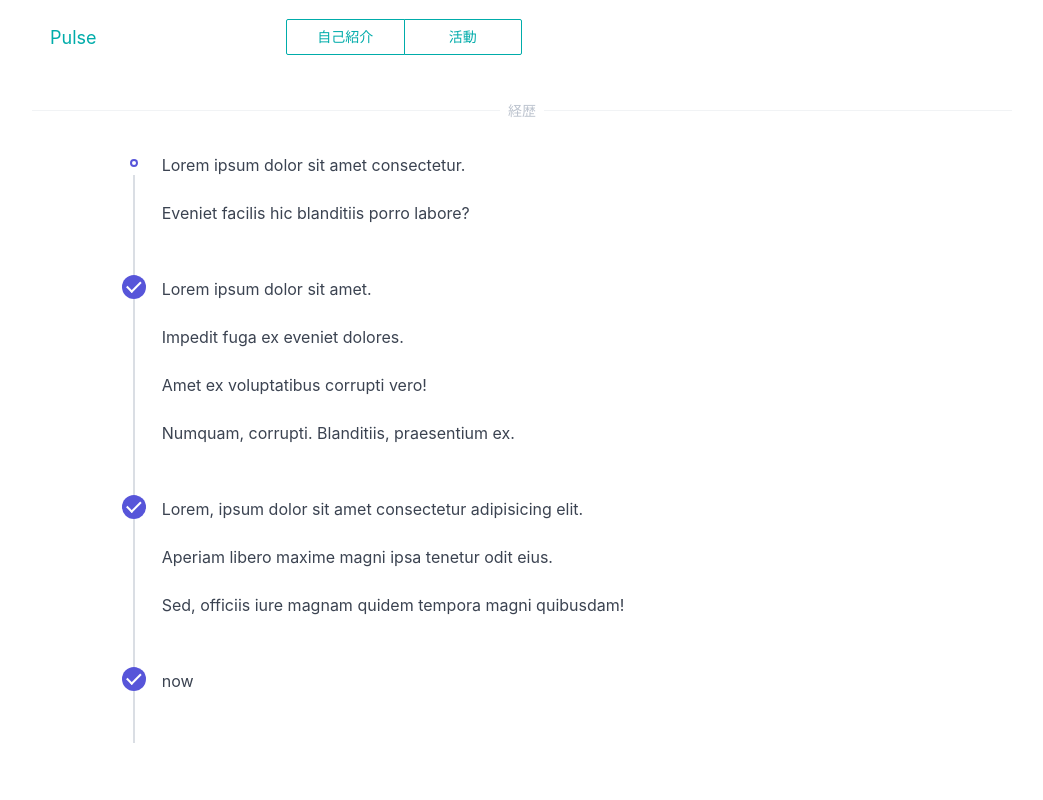
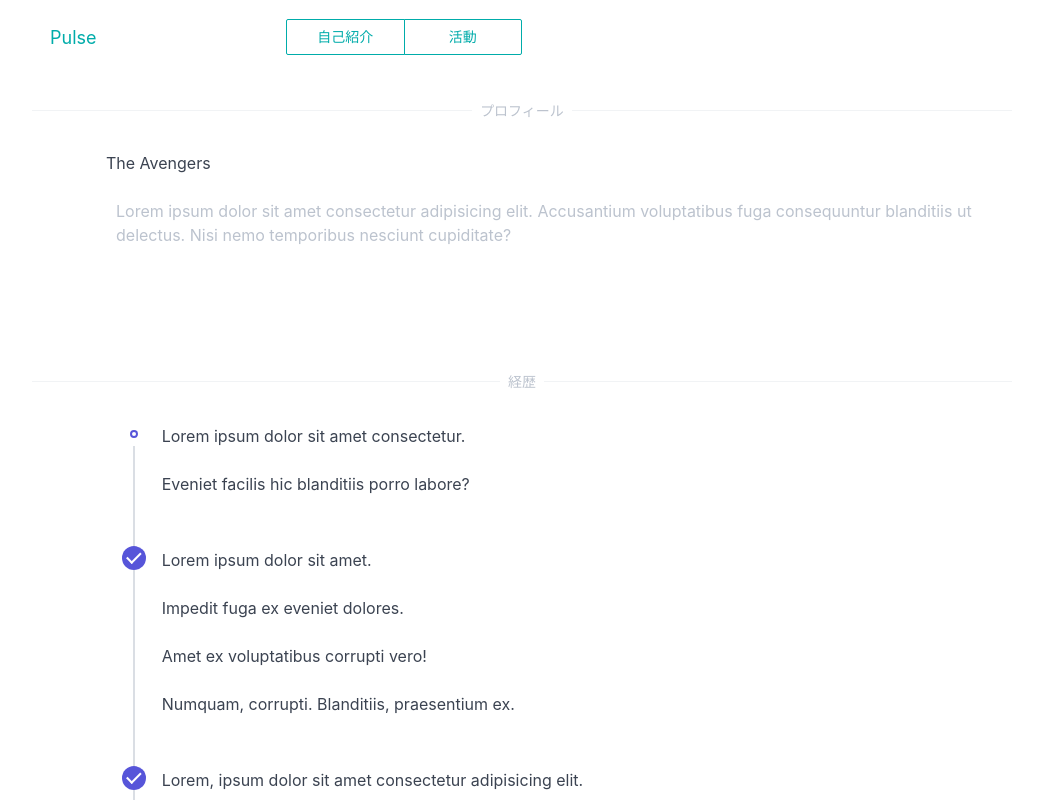
Before and after one commit to ne-peer/pulse, a Nuxt app: page /introduction in a window 1280 px wide. Shown: the top 800 px of the page, without its empty margins (118-1161 px from the left). Built offline with nearby package versions, Linux system fonts and the light colour scheme.

Commit message:
[add] create Profile component

```diff
--- /dev/null
+++ b/components/Profile.vue
@@ -0,0 +1,17 @@
+<template>
+  <section>
+    <div class="tile">
+      <div class="tile-icon">
+        <div class="example-tile-icon">
+          <i class="icon icon-file centered"></i>
+        </div>
+      </div>
+      <div class="tile-content">
+        <p class="tile-title">The Avengers</p>
+        <p class="tile-subtitle text-gray">
+          Lorem ipsum dolor sit amet consectetur adipisicing elit. Accusantium voluptatibus fuga consequuntur blanditiis ut delectus. Nisi nemo temporibus nesciunt cupiditate?
+        </p>
+      </div>
+    </div>
+  </section>
+</template>
--- a/pages/introduction.vue
+++ b/pages/introduction.vue
@@ -1,10 +1,14 @@
 <template>
   <section>
-    <div class="divider text-center" data-content="経歴" lang="ja"></div>
+    <div class="divider text-center" data-content="プロフィール"></div>
+    <div class="section">
+      <Profile/>
+    </div>
+    <div class="divider text-center" data-content="経歴"></div>
     <div class="section">
       <Career/>
     </div>
-    <div class="divider text-center" data-content="技能" lang="ja"></div>
+    <div class="divider text-center" data-content="技能"></div>
     <div class="section">
       <Skill/>
     </div>
@@ -12,12 +16,13 @@
 </template>
 
 <script>
+import Profile from '~/components/Profile.vue'
 import Career from '~/components/Career.vue'
 import Skill from '~/components/Skill.vue'
 
 export default {
   components: {
-    Career, Skill
+    Career, Skill, Profile
   }
 }
 </script>
```
